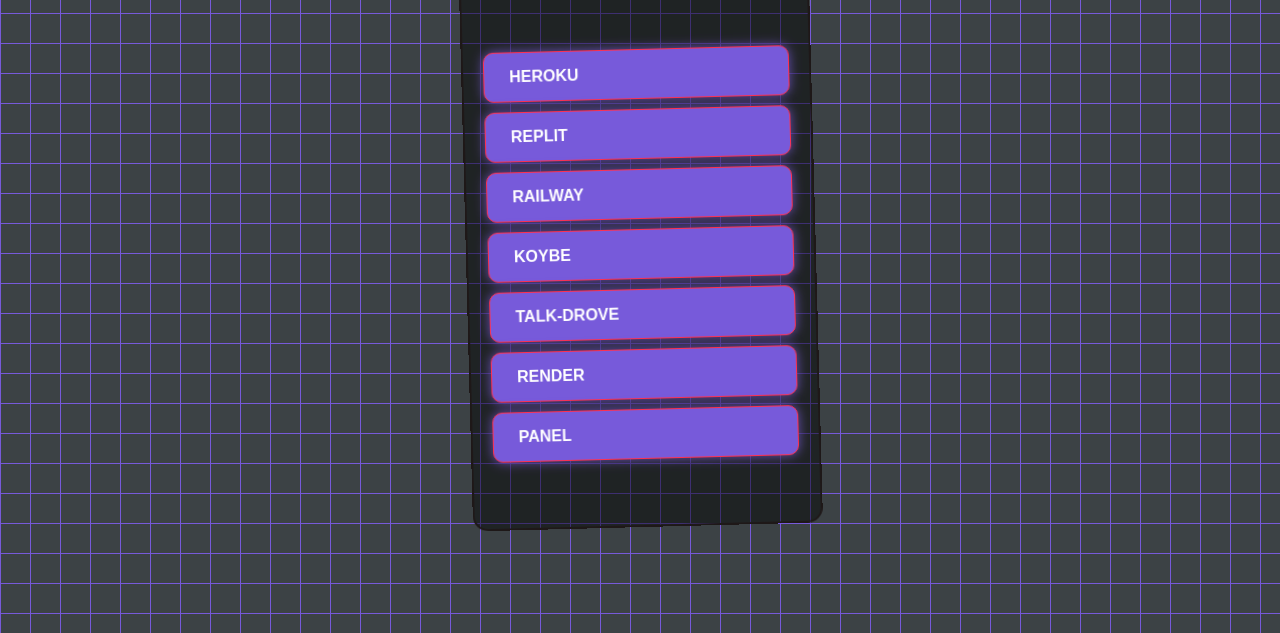
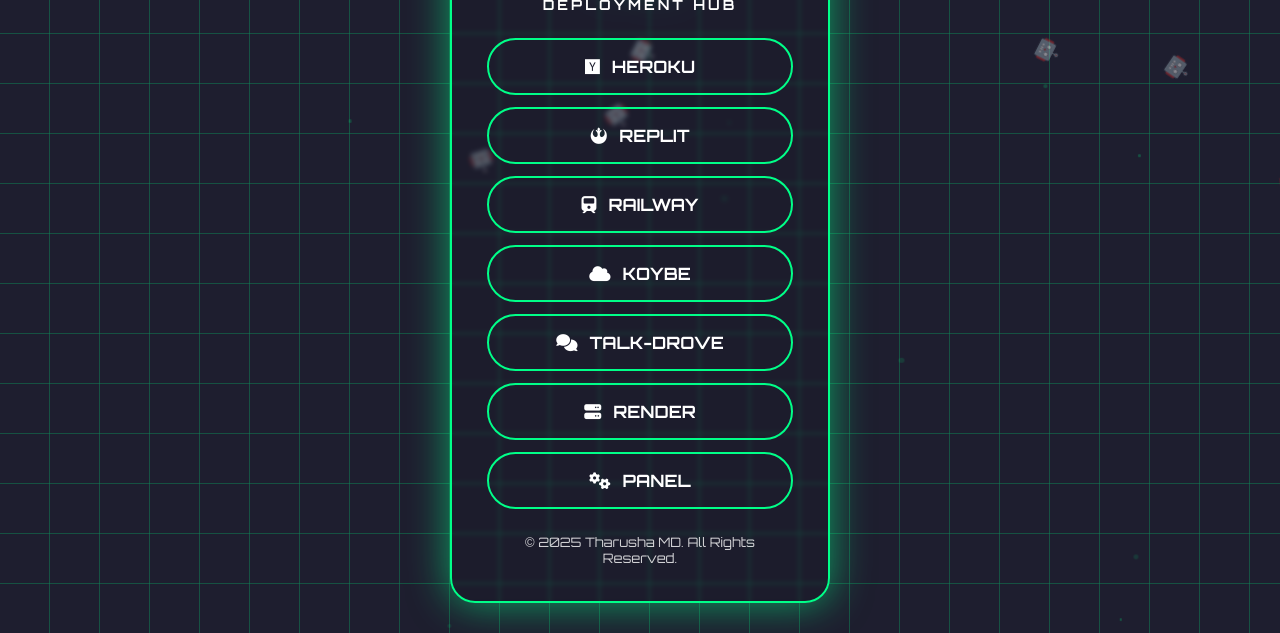
Before and after one commit to cyberxdevsofficial/Pair, a website: page deploy.html in a window 1280 px wide. Shown: the part 167-800 px from the top of the page. Drawn offline with Linux system fonts and the light colour scheme.

Commit message:
Update deploy.html

```diff
--- a/deploy.html
+++ b/deploy.html
@@ -3,360 +3,387 @@
 <head>
     <meta charset="UTF-8">
     <meta name="viewport" content="width=device-width, initial-scale=1.0">
-    <!--icons link-->
     <link rel="stylesheet" href="https://cdnjs.cloudflare.com/ajax/libs/font-awesome/6.4.0/css/all.min.css">
-
-    <title>THARUSHA MD DEPLOY SECTION</title>
+    <link href="https://fonts.googleapis.com/css2?family=Orbitron:wght@400;700&display=swap" rel="stylesheet">
+    <title>THARUSHA MD DEPLOY HUB</title>
     <style>
         * {
             margin: 0;
             padding: 0;
             box-sizing: border-box;
-            font-family: 'ajax', sans-serif;
+            font-family: 'Orbitron', sans-serif;
         }
 
-            :root {
-            --first-color: #ff304f;
-            --second-color: #002651;
-            --third-color: #775ada;
-            --fourth-color: #28c7fa;
+        :root {
+            --primary-color: #00ff88;
+            --secondary-color: #1e1e2f;
+            --accent-color: #ff00ff;
+            --text-color: #ffffff;
+            --glow-color: #00ff88;
         }
 
-        .first-color {
-	background: #ff304f;
-}
-
-.second-color {
-	background: #002651;
-}
-
-.third-color {
-	background: #775ada;
-}
-
-.fourth-color {
-	background: #28c7fa;
-}
-
         body {
-            background: #3c4245;
+            background: var(--secondary-color);
             min-height: 100vh;
             display: flex;
-            flex-direction: column;
+            justify-content: center;
             align-items: center;
-            justify-content: center;
             overflow: hidden;
+            position: relative;
         }
 
-        .cyber-grid {
+        /* Dynamic Gradient Background */
+        .background {
             position: fixed;
             width: 100vw;
             height: 100vh;
-            background-image:
-                linear-gradient(var(--third-color) 1px, transparent 1px),
-                linear-gradient(90deg, var(--third-color) 1px, transparent 1px);
-            background-size: 30px 30px;
+           /* background: linear-gradient(45deg, #ff00ff, #00ff88, #ff0077, #1e1e2f);*/
+            background-size: 400%;
+            animation: gradientShift 15s ease infinite;
             z-index: 0;
-        }
-        body.light-mode  {
-          background: rgba(255, 255, 255, 0.9);
-            min-height: 100vh;
-            display: flex;
-            flex-direction: column;
-            align-items: center;
-            justify-content: center;
-            overflow: hidden;
+            opacity: 0.8;
         }
 
-        body.light-mode .cyber-grid {
-          position: fixed;
-            width: 100vw;
-            height: 100vh;
-            background-image:
-                linear-gradient(var(--third-color) 1px, transparent 1px),
-                linear-gradient(90deg, var(--third-color) 1px, transparent 1px);
-            background-size: 30px 30px;
-            z-index: 0;
-        }
-
-
-        .container {
-            background: rgba(0,0,0,0.481);
-            border: 2px solid #1e1818;
-            border-radius: 15px;
-            padding: 20px;
-            width: 350px;
-          /*  box-shadow: 0 0 20px black;*/
-            position: relative;
-            animation: sway 3s infinite ease-in-out, fadeIn 2.5s ease-in;
-            transition: background 0.5s ease, color 0.5s ease;
-            animation: floatContainer 4s ease-in-out infinite, fadeIn 2.5s ease-in;
-        }
-
-        @keyframes floatContainer {
-        0%, 100% {
-            transform: translateX(0) rotate(0.5deg);
-         /*   box-shadow: 0 0 50px var(--third-color)*/
-        }
-        25% {
-            transform: translateY(-15px) rotate(-1.5deg);
-          /*  box-shadow: 0 15px 60px var(--second-color);*/
-        }
-        50% {
-            transform: translateX(10px) rotate(1.5deg);
-           /* box-shadow: 0 -10px 60px var(--third-color);*/
-        }
-        75% {
-            transform: translateY(-5px) rotate(0.5deg);
-            /*box-shadow: 0 5px 60px var(--second-color);*/
-        }
-    }
-
-
-        @keyframes fadeIn {
-            0% {
-                opacity: 0;
-                transform: translateY(40px);
-            }
-            50% {
-                opacity: 1;
-                transform: translateY(0);
-            }
-        }
-
-        body.light-mode .container {
-            background: rgba(255, 255, 255, 0.9);
-            border: 2px solid #775ada;
-            box-shadow: 0 0 20px #775ada;
-        }
-
-        @keyframes sway {
-            0% {
-                transform: translateX(0);
-            }
-            50% {
-                transform: translateX(30px);
-            }
-            100% {
-                transform: translateX(0);
-            }
-        }
-
-        .header {
-            text-align: center;
-            color: var(--first-color);
-            font-size: 28px;
-            font-weight: bold;
-            margin-bottom: 10px;
-            animation: titleGlow 2s infinite alternate;
-        }
-
-        @keyframes titleGlow {
-            from { text-shadow: 0 0 20px var(--fourth-color); }
-            to { text-shadow: 0 0 40px var(--first-color); }
-        }
-
-        body.light-mode .header {
-            color: #775ada;
-        }
-
-        .subtitle {
-            text-align: center;
-            color: white;
-            font-size: 22px;
-            margin-bottom: 20px;
-            font-style: sans-serif;
-            font-weight: 900;
-        }
-
-        body.light-mode .subtitle {
-            color: #775ada;
-        }
-
-        .button {
-            display: flex;
-            align-items: center;
-            background: var(--third-color);
-            border: 1px solid var(--first-color);
-            border-radius: 10px;
-            padding: 15px;
-            margin: 10px 0;
-            color: white;
-            font-size: 16px;
-            cursor: pointer;
-            transition: all 0.3s ease;
-            animation: glow 2s infinite alternate;
-            text-decoration: none;
-            font-weight: 900;
-            position: relative;
-            overflow: hidden;
-        }
-
-        body.light-mode .button {
-            background: #e0e0e0;
-            border: 1px solid #775ada;
-            color: #775ada;
-        }
-
-        .button:hover {
-            background: linear-gradient(45deg, var(--first-color), var(--second-color), var(--third-color));
-            background-size: 400%;
-            animation: colorFlow 6s linear infinite;
-            box-shadow: 0 0 20px var(--first-color);
-            transform: scale(1.05);
-            color: white;
-            font-weight: 900;
-            border: 1.5px solid var(--first-color);
-        }
-
-        body.light-mode .button:hover {
-            background: linear-gradient(45deg, var(--second-color), var(--first-color), var(--third-color));
-            background-size: 400%;
-            animation: colorFlow 6s linear infinite;
-            box-shadow: 0 0 20px var(--first-color);
-            color: #fff;
-            font-weight: 900;
-            border: 1px solid #333;
-        }
-
-        @keyframes colorFlow {
+        @keyframes gradientShift {
             0% { background-position: 0% 50%; }
             50% { background-position: 100% 50%; }
             100% { background-position: 0% 50%; }
         }
 
-        .button.gradient {
-            background: linear-gradient(45deg, #ff00ff, var(--first-color));
-            border: none;
+        /* Futuristic Grid Overlay */
+        .cyber-grid {
+            position: fixed;
+            width: 100vw;
+            height: 100vh;
+            background: repeating-linear-gradient(
+                0deg,
+                transparent 0px,
+                transparent 49px,
+                var(--primary-color) 50px
+            ),
+            repeating-linear-gradient(
+                90deg,
+                transparent 0px,
+                transparent 49px,
+                var(--primary-color) 50px
+            );
+            background-size: 50px 50px;
+            opacity: 0.3;
+            animation: gridPulse 12s infinite linear;
+            z-index: 1;
         }
 
-        body.light-mode .button.gradient {
-            background: linear-gradient(45deg, #ff69b4, var(--first-color));
+        @keyframes gridPulse {
+            0% { opacity: 0.3; }
+            50% { opacity: 0.5; }
+            100% { opacity: 0.3; }
         }
 
-      /*  .button.error {
-            background: #4a1a1a;
-            border: 1px solid #ff5555;
+        /* Light Mode */
+        body.light-mode {
+            background: #f0f0f5;
         }
 
-        .button.error:hover {
-            background: linear-gradient(45deg, #ff0000, #ff5555, #ff69b4, #ffd700);
-            background-size: 400%;
-            animation: colorFlow 6s linear infinite;
-            color: #fff;
-            border: 2px solid #ffffff;
-            font-weight: 900;
+        body.light-mode .background {
+            background: linear-gradient(45deg, #ff69b4, #00ff88, #1e90ff, #e0e0e0);
+            opacity: 0.7;
         }
 
-        body.light-mode .button.error {
-            background: #ffe6e6;
-            border: 1px solid #ff0000;
-            color: #ff0000;
+        body.light-mode .cyber-grid {
+            opacity: 0.2;
         }
 
-        body.light-mode .button.error:hover {
-            background: linear-gradient(45deg, #ff0000, #ff69b4, #ffd700);
-            background-size: 400%;
-            animation: colorFlow 6s linear infinite;
-            color: #fff;
-            border: 2px solid #333;
-        }*/
-
-        .button span {
-            margin-left: 10px;
+        /* Emoji Flakes */
+        .emoji-flakes {
+            position: fixed;
+            top: 0;
+            left: 0;
+            width: 100%;
+            height: 100%;
+            pointer-events: none;
+            z-index: 2;
         }
 
-        @keyframes glow {
+        .emoji {
+            position: absolute;
+            font-size: 20px;
+            animation: fall 8s linear infinite;
+            opacity: 0.7;
+        }
+
+        @keyframes fall {
             0% {
-                box-shadow: 0 0 5px #402b57);
+                transform: translateY(-10vh) rotate(0deg);
+                opacity: 0.7;
             }
             100% {
-                box-shadow: 0 0 15px #775ada;
+                transform: translateY(100vh) rotate(360deg);
+                opacity: 0;
             }
         }
 
-        body.light-mode @keyframes glow {
-            0% {
-                box-shadow: 0 0 5px white;
-            }
-            100% {
-                box-shadow: 0 0 15px #775ada;
-            }
+        /* Main Container */
+        .container {
+            background: rgba(0,0,0,0.046);
+            border: 2px solid var(--primary-color);
+            border-radius: 25px;
+            padding: 35px;
+            width: 380px;
+            position: relative;
+            z-index: 3;
+            animation: /*float 5s ease-in-out infinite, */fadeIn 2s ease-in;
+            box-shadow: 0 0 40px rgba(0, 255, 136, 0.6);
+            backdrop-filter: blur(2px);
         }
 
+        @keyframes float {
+            0%, 100% { transform: translateY(0) rotate(0deg); }
+            50% { transform: translateY(-15px) rotate(1.5deg); }
+        }
+
+        @keyframes fadeIn {
+            0% { opacity: 0; transform: scale(0.9); }
+            100% { opacity: 1; transform: scale(1); }
+        }
+
+        body.light-mode .container {
+            background: rgba(255, 255, 255, 0.85);
+            border: 2px solid var(--accent-color);
+            box-shadow: 0 0 30px rgba(255, 0, 255, 0.6);
+        }
+
+        /* Header */
+        .header {
+            text-align: center;
+            color: var(--primary-color);
+            font-size: 34px;
+            font-weight: 700;
+            margin-bottom: 12px;
+            text-transform: uppercase;
+            animation: neonGlow 1.8s ease-in-out infinite alternate;
+        }
+
+        @keyframes neonGlow {
+            from { text-shadow: 0 0 12px var(--primary-color), 0 0 24px var(--primary-color); }
+            to { text-shadow: 0 0 24px var(--primary-color), 0 0 48px var(--primary-color); }
+        }
+
+        body.light-mode .header {
+            color: var(--accent-color);
+        }
+
+        /* Subtitle */
+        .subtitle {
+            text-align: center;
+            color: var(--text-color);
+            font-size: 14px;
+            margin-bottom: 25px;
+            letter-spacing: 3px;
+            font-weight: 900;
+            /*animation: slideIn 1.8s ease-in;*/
+        }
+
+        @keyframes slideIn {
+            0% { transform: translateX(-60px); opacity: 0; }
+            100% { transform: translateX(0); opacity: 1; }
+        }
+
+        body.light-mode .subtitle {
+            color: var(--accent-color);
+        }
+
+        /* Buttons */
+        .button {
+            display: flex;
+            align-items: center;
+            justify-content: center;
+            background: transparent;
+            border: 2px solid var(--primary-color);
+            border-radius: 50px;
+            padding: 16px;
+            margin: 12px 0;
+            color: var(--text-color);
+            font-size: 17px;
+            font-weight: 600;
+            text-transform: uppercase;
+            text-decoration: none;
+            cursor: pointer;
+            position: relative;
+            overflow: hidden;
+            transition: all 0.4s ease;
+            animation: pulse 2.5s infinite;
+        }
+
+        .button::before {
+            content: '';
+            position: absolute;
+            top: 0;
+            left: -100%;
+            width: 100%;
+            height: 100%;
+            background: linear-gradient(90deg, transparent, var(--primary-color), transparent);
+            transition: 0.6s;
+        }
+
+        .button:hover::before {
+            left: 100%;
+        }
+
+        .button:hover {
+            background: var(--primary-color);
+            color: var(--secondary-color);
+            transform: translateY(-6px);
+            box-shadow: 0 0 25px var(--primary-color);
+        }
+
+        @keyframes pulse {
+            0% { box-shadow: 0 0 0 0 rgba(0, 255, 136, 0.8); }
+            70% { box-shadow: 0 0 0 12px rgba(0, 255, 136, 0); }
+            100% { box-shadow: 0 0 0 0 rgba(0, 255, 136, 0); }
+        }
+
+        body.light-mode .button {
+            border: 2px solid var(--accent-color);
+            color: var(--accent-color);
+        }
+
+        body.light-mode .button:hover {
+            background: var(--accent-color);
+            color: #fff;
+            box-shadow: 0 0 25px var(--accent-color);
+        }
+
+        .button i {
+            margin-right: 12px;
+        }
+
+        /* Footer */
         .footer {
             text-align: center;
-            color: #ffffff;
-            font-size: 12px;
-            margin-top: 20px;
+            color: var(--text-color);
+            font-size: 13px;
+            margin-top: 25px;
+            opacity: 0.8;
+            animation: fadeIn 3.5s ease-in;
         }
 
         body.light-mode .footer {
-            color: #333;
+            color: var(--accent-color);
         }
 
+        /* Toggle Mode Button */
         .toggle-mode {
             position: absolute;
-            top: 10px;
-            right: 10px;
-            background: var(--third-color);
+            top: 15px;
+            right: 15px;
+            background: var(--primary-color);
             border: none;
-            border-radius: 20px;
-            padding: 5px 10px;
+            border-radius: 50px;
+            padding: 10px 20px;
+            color: var(--secondary-color);
+            font-weight: 600;
+            font-size: 13px;
             cursor: pointer;
-            color: white;
-            font-weight: 700;
-            font-size: 14px;
-            transition: background 0.5s ease;
+            transition: all 0.4s ease;
+            z-index: 4;
         }
 
         .toggle-mode:hover {
-            background: var(--first-color);
+            background: var(--accent-color);
+            color: #fff;
+            transform: scale(1.15);
         }
 
         body.light-mode .toggle-mode {
-            background: #775ada;
+            background: var(--accent-color);
             color: #fff;
-        }
-
-        body.light-mode .toggle-mode:hover {
-            background: #775ada;
         }
     </style>
 </head>
 <body>
-  <div class="cyber-grid"></div>
+    <div class="background"></div>
+    <div class="cyber-grid"></div>
+    <div class="emoji-flakes" id="emoji-flakes"></div>
 
     <div class="container">
-        <button class="toggle-mode" onclick="toggleMode()">Light Mode</button>
-      <!--  <div class="header"><i class="fas fa-robot"></i>THARUSHA MD</div>
-        <div class="subtitle">ULTIMATE SESSION MANAGER</di----><br>
-<div class="subtitle">Select Your deployment method</div>
-<br>
-        <a href="/qr" class="button" target="_blank"><span>HEROKU</span>
-        </a>
-        <a href="/qr" class="button" target="_blank"><span>REPLIT</span>
-        </a>
-        <a href="/qr" class="button" target="_blank"><span>RAILWAY</span>
-        </a>
-        <a href="/qr" class="button" target="_blank"><span>KOYBE</span>
-        </a>
-        <a href="/qr" class="button" target="_blank"><span>TALK-DROVE</span>
-        </a>
-        <a href="/qr" class="button" target="_blank"><span>RENDER</span>
-        </a>
-        <a href="/qr" class="button" target="_blank"><span>PANEL</span>
-        </a>
-    <br><br>
+        <!--<button class="toggle-mode" onclick="toggleMode()">Light Mode</butto---->
+        <div class="header"><i class="fas fa-rocket"></i> THARUSHA MD</div>
+        <div class="subtitle">DEPLOYMENT HUB</div>
+        <a href="/qr" class="button" target="_blank"><i class="fab fa-hacker-news"></i> HEROKU</a>
+        <a href="/qr" class="button" target="_blank"><i class="fab fa-rebel"></i> REPLIT</a>
+        <a href="/qr" class="button" target="_blank"><i class="fas fa-train"></i> RAILWAY</a>
+        <a href="/qr" class="button" target="_blank"><i class="fas fa-cloud"></i> KOYBE</a>
+        <a href="/qr" class="button" target="_blank"><i class="fas fa-comments"></i> TALK-DROVE</a>
+        <a href="/qr" class="button" target="_blank"><i class="fas fa-server"></i> RENDER</a>
+        <a href="/qr" class="button" target="_blank"><i class="fas fa-cogs"></i> PANEL</a>
+        <div class="footer">© 2025 Tharusha MD. All Rights Reserved.</div>
     </div>
 
     <script>
+        // Toggle Mode
         function toggleMode() {
             const body = document.body;
             const toggleButton = document.querySelector('.toggle-mode');
             body.classList.toggle('light-mode');
             toggleButton.textContent = body.classList.contains('light-mode') ? 'Dark Mode' : 'Light Mode';
         }
+
+        // Emoji Flakes Animation
+        const emojiContainer = document.getElementById('emoji-flakes');
+        function createEmoji() {
+            const emoji = document.createElement('div');
+            emoji.classList.add('emoji');
+            emoji.textContent = '🤖';
+            emoji.style.left = `${Math.random() * 100}vw`;
+            emoji.style.animationDuration = `${Math.random() * 4 + 6}s`;
+            emoji.style.transform = `rotate(${Math.random() * 360}deg)`;
+            emojiContainer.appendChild(emoji);
+            setTimeout(() => emoji.remove(), 10000);
+        }
+
+        setInterval(createEmoji, 500);
+
+        // Particle Animation (optional, kept for extra flair)
+        const particlesContainer = document.createElement('div');
+        particlesContainer.className = 'particles';
+        document.body.appendChild(particlesContainer);
+        function createParticle() {
+            const particle = document.createElement('div');
+            particle.classList.add('particle');
+            particle.style.width = `${Math.random() * 4 + 2}px`;
+            particle.style.height = particle.style.width;
+            particle.style.background = 'rgba(0, 255, 136, 0.5)';
+            particle.style.borderRadius = '50%';
+            particle.style.left = `${Math.random() * 100}vw`;
+            particle.style.top = `${Math.random() * 100}vh`;
+            particle.style.animation = `particleMove ${Math.random() * 6 + 4}s linear infinite`;
+            particlesContainer.appendChild(particle);
+            setTimeout(() => particle.remove(), 10000);
+        }
+
+        setInterval(createParticle, 300);
+
+        // Particle Move Animation
+        const style = document.createElement('style');
+        style.textContent = `
+            .particles {
+                position: fixed;
+                top: 0;
+                left: 0;
+                width: 100%;
+                height: 100%;
+                pointer-events: none;
+                z-index: 1;
+            }
+            .particle {
+                position: absolute;
+            }
+            @keyframes particleMove {
+                0% { transform: translate(0, 0); opacity: 0.5; }
+                100% { transform: translate(50vw, 50vh); opacity: 0; }
+            }
+        `;
+        document.head.appendChild(style);
     </script>
 </body>
 </html>
```
